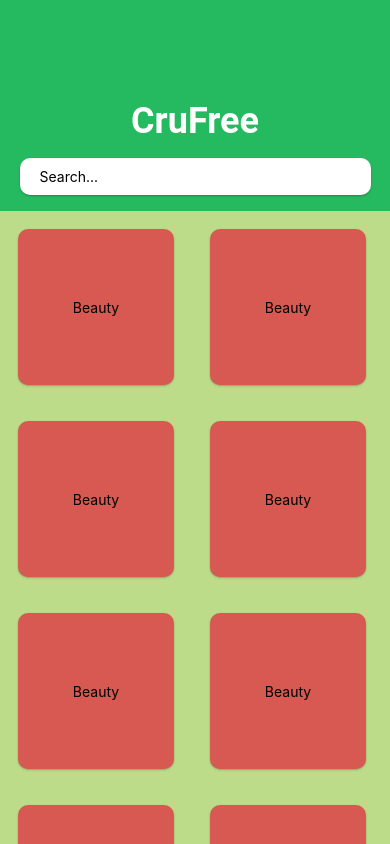
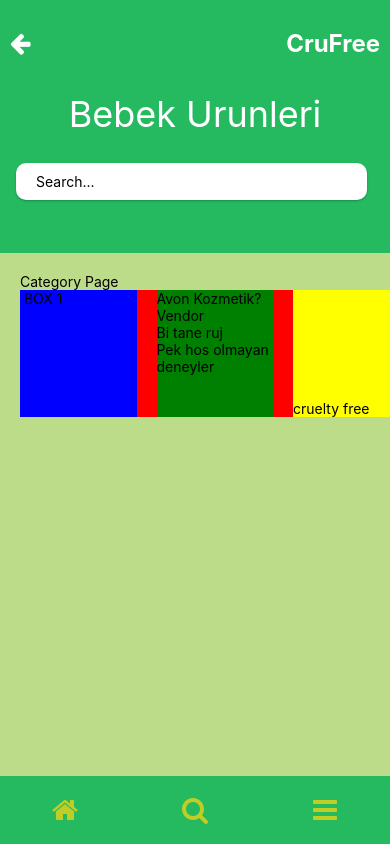
Before and after one commit to Gorgeous-Devs/cruFree_Android, a React Native app: screen / in a window 390 px wide. Shown: the top 844 px of the page. Built offline with nearby package versions, Linux system fonts and the light colour scheme.

Commit message:
Detail pages

```diff
--- a/src/components/logo.js
+++ b/src/components/logo.js
@@ -4,9 +4,9 @@ import {View, Text, StyleSheet, Dimensions} from "react-native";
 const windowHeight = Dimensions.get("window").height;
 const windowWidth = Dimensions.get("window").width;
 
-const Logo = () => (
+const Logo = ({isNav}) => (
   <View>
-    <Text style={logoStyles.logoText}>CruFree</Text>
+    <Text style={[logoStyles.logoText], isNav ? logoStyles.navLogoText: ''}>CruFree</Text>
   </View>
 );
 
@@ -18,10 +18,14 @@ const logoStyles = StyleSheet.create({
   },
   logoText: {
     fontSize: 36,
-    fontFamily: "Roboto",
     color: "#FFFFFF",
     fontWeight: "700",
   },
+  navLogoText: {
+    fontSize: 24,
+    color: "#FFFFFF",
+    fontWeight: "700",
+  }
 });
 
 export default Logo;
--- /dev/null
+++ b/src/components/productWrapper.js
@@ -0,0 +1,26 @@
+import React from "react";
+import {View, Text, Image, TouchableOpacity} from "react-native";
+import productWrapperStyles from "../styles/productWrapper";
+
+const ProductWrapper = ({topVendor, vendor, name, description, cruelty}) => {
+  return (
+    <View style={productWrapperStyles.productWrapper}>
+      <View style={productWrapperStyles.imgContainer}>
+        <Text> BOX 1</Text>
+      </View>
+      <View style={productWrapperStyles.details}>
+        <Text>{topVendor}</Text>
+        <Text>{vendor}</Text>
+        <Text>{name}</Text>
+        <Text>{description}</Text>
+      </View>
+      <View style={productWrapperStyles.crueltyContainer}>
+        <View style={productWrapperStyles.crueltyText}>
+          <Text>{cruelty}</Text>
+        </View>
+      </View>
+    </View>
+  );
+};
+
+export default ProductWrapper;
--- /dev/null
+++ b/src/pages/CategoryPage.js
@@ -0,0 +1,88 @@
+import React from "react";
+import {View, Text, ScrollView, SafeAreaView} from "react-native";
+import categoryStyles from "../styles/categorypage";
+import NavBar from "../components/navBar";
+import Icon from "react-native-vector-icons/FontAwesome";
+import Logo from "../components/logo";
+import SearchBar from "../components/searchBar";
+import ProductWrapper from "../components/productWrapper";
+
+// DUMMY DATA
+const data = [
+  {
+    id: 1,
+    title: "Beauty",
+  },
+  {
+    id: 2,
+    title: "Beauty",
+  },
+  {
+    id: 3,
+    title: "Beauty",
+  },
+  {
+    id: 4,
+    title: "Beauty",
+  },
+  {
+    id: 5,
+    title: "Beauty",
+  },
+  {
+    id: 6,
+    title: "Beauty",
+  },
+  {
+    id: 7,
+    title: "Beauty",
+  },
+  {
+    id: 8,
+    title: "Beauty",
+  },
+  {
+    id: 9,
+    title: "Beauty",
+  },
+  {
+    id: 10,
+    title: "Beauty",
+  },
+  {
+    id: 11,
+    title: "Beauty",
+  },
+];
+
+const CategoryPage = () => {
+  return (
+    <SafeAreaView style={categoryStyles.mainView}>
+      <View style={categoryStyles.header}>
+        <View style={categoryStyles.headerNav}>
+          <Icon name="arrow-left" size={24} color="#fff" />
+          <Logo isNav={true} />
+        </View>
+        <View styled={categoryStyles.headerTextContainer}>
+          <Text style={categoryStyles.headerText}>Bebek Urunleri</Text>
+        </View>
+        <View style={categoryStyles.headerSearch}>
+          <SearchBar />
+        </View>
+      </View>
+      <ScrollView style={categoryStyles.content}>
+        <Text>Category Page</Text>
+        <ProductWrapper
+          topVendor="Avon Kozmetik?"
+          vendor="Vendor"
+          name="Bi tane ruj"
+          description="Pek hos olmayan deneyler"
+          cruelty="cruelty free"
+        />
+      </ScrollView>
+      <NavBar />
+    </SafeAreaView>
+  );
+};
+
+export default CategoryPage;
--- a/src/pages/Home.js
+++ b/src/pages/Home.js
@@ -4,7 +4,7 @@ import Background from "../components/background";
 import Box from "../components/box";
 import NavBar from "../components/navBar";
 import boxWrapperStyle from "../styles/boxWrapper";
-
+import CategoryPage from "./CategoryPage";
 const data = [
   {
     id: 1,
@@ -54,8 +54,8 @@ const data = [
 
 const Home = () => {
   return (
-    <View style={{height: "100%"}}>
-      <Background />
+    <View>
+      {/* <Background />
       <ScrollView
         style={boxWrapperStyle.boxWrapper}
         contentContainerStyle={{
@@ -66,8 +66,9 @@ const Home = () => {
         {data.map(elem => (
           <Box key={elem.id} category={elem.title} />
         ))}
-      </ScrollView>
-      <NavBar />
+      </ScrollView> */}
+      <CategoryPage />
+      {/* <NavBar /> */}
     </View>
   );
 };
--- /dev/null
+++ b/src/styles/categorypage.js
@@ -0,0 +1,61 @@
+import React from "react";
+import {StyleSheet, Dimensions} from "react-native";
+
+const {width, height} = Dimensions.get("window");
+
+const categoryStyles = StyleSheet.create({
+  mainView: {
+    width: width,
+    height: height,
+    backgroundColor: "#25B960",
+    display: "flex",
+    flexDirection: "column",
+    justifyContent: "space-between",
+    alignItems: "center",
+  },
+  header: {
+    width: width,
+    height: height * 0.3,
+    display: "flex",
+    flexDirection: "column",
+    justifyContent: "space-around",
+    alignItems: "center",
+    backgroundColor: "#25B960",
+  },
+  headerNav: {
+    padding: 10,
+    width: width,
+    height: height * 0.3 * 0.3,
+    display: "flex",
+    flexDirection: "row",
+    justifyContent: "space-between",
+    alignItems: "center",
+    backgroundColor: "#25B960",
+  },
+  headerTextContainer: {
+    width: width,
+    height: height * 0.3 * 0.3,
+    // backgroundColor: '#BDDC89',
+    backgroundColor: "#25B960",
+  },
+  headerText: {
+    fontSize: 36,
+    color: "#fff",
+  },
+  headerSearch: {
+    // backgroundColor: "#D75951",
+    backgroundColor: "#25B960",
+
+    width: width,
+    height: height * 0.3 * 0.4,
+  },
+  content: {
+    padding: 20,
+    width: width,
+    height: height * 0.62,
+    // backgroundColor: "#cecece",
+    backgroundColor: '#BDDC89',
+  },
+});
+
+export default categoryStyles;
--- a/src/styles/navBar.js
+++ b/src/styles/navBar.js
@@ -5,15 +5,16 @@ const windowWidth = Dimensions.get("window").width;
 
 const navBarStyle = StyleSheet.create({
   navBar: {
-    height: windowHeight / 14,
+    height: windowHeight * 0.08,
     width: windowWidth,
     backgroundColor: "#25B960",
+    // backgroundColor: 'red',
     display: "flex",
     flexDirection: "row",
     justifyContent: "space-around",
   },
   navButtons: {
-    height: windowHeight / 14,
+    height: windowHeight * 0.08,
     width: windowWidth / 8,
     // backgroundColor: "#BFCD25",
     display: "flex",
--- /dev/null
+++ b/src/styles/productWrapper.js
@@ -0,0 +1,46 @@
+import React from 'react';
+import {
+  StyleSheet,
+  Dimensions,
+} from 'react-native';
+
+const { width, height } = Dimensions.get('window');
+
+const productWrapperStyles = StyleSheet.create({
+  productWrapper: {
+    backgroundColor: 'red',
+    width: width,
+    height: height * 0.15,
+    display: 'flex',
+    flexDirection: 'row',
+    justifyContent: 'space-between',
+    alignItems: 'center',
+  },
+  imgContainer : {
+    backgroundColor: 'blue',
+    height: height * 0.15,
+    width: width * 0.3,
+  },
+  details: {
+    backgroundColor: 'green',
+    height: height * 0.15,
+    width: width * 0.3,
+  },
+  crueltyContainer : {
+    backgroundColor: 'yellow',
+    display: 'flex',
+    flexDirection: 'column',
+    justifyContent: 'flex-end',
+    alignItems: 'flex-end',
+    height: height * 0.15,
+    width: width * 0.3,
+  },
+  crueltyText: {
+    height: height * 0.15,
+    width: width * 0.3,
+    display: 'flex',
+    justifyContent: 'flex-end',
+  },
+});
+
+export default productWrapperStyles;
--- a/src/styles/searchBar.js
+++ b/src/styles/searchBar.js
@@ -8,7 +8,6 @@ const searchBarStyle = StyleSheet.create({
     paddingVertical: 10,
     paddingHorizontal: 20,
     margin: 16,
-    fontFamily: 'Roboto',
     fontSize: 18,
     shadowColor: '#000',
     shadowOffset: { width: 0, height: 1 },
```
